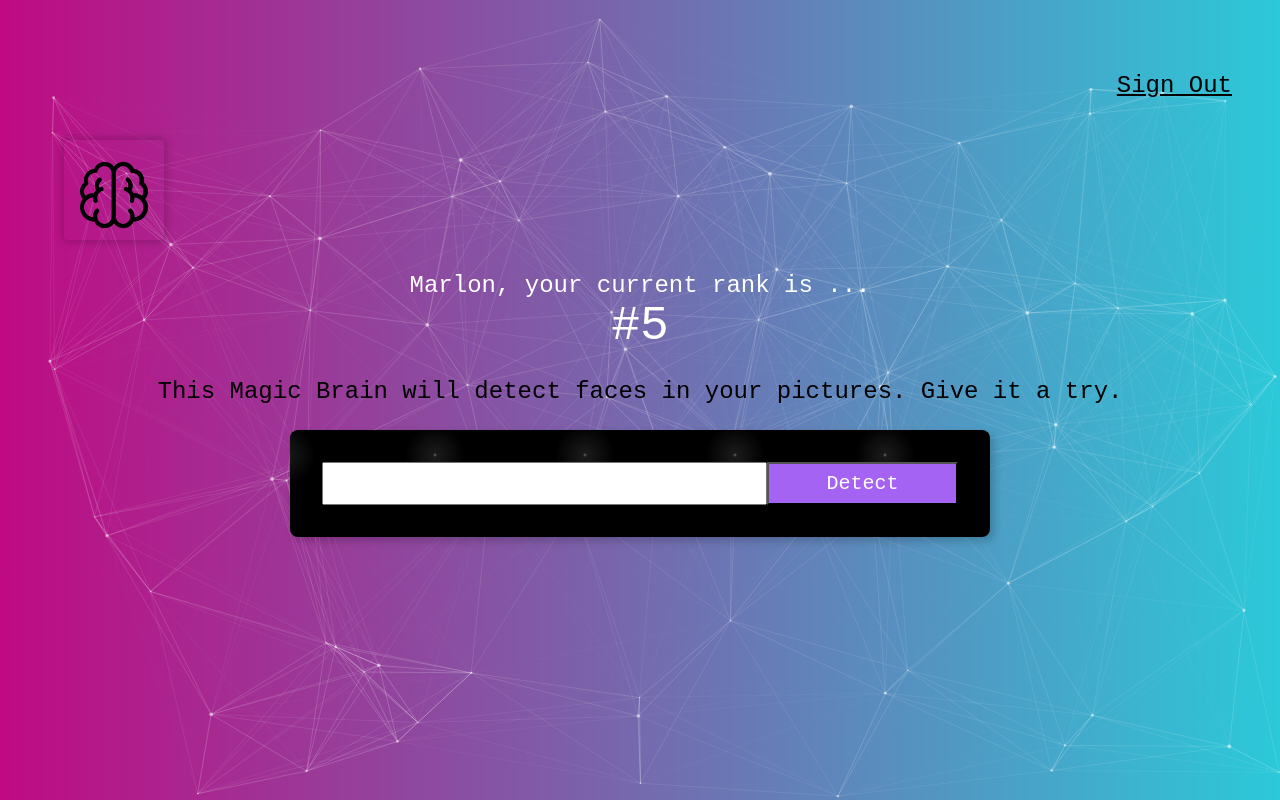
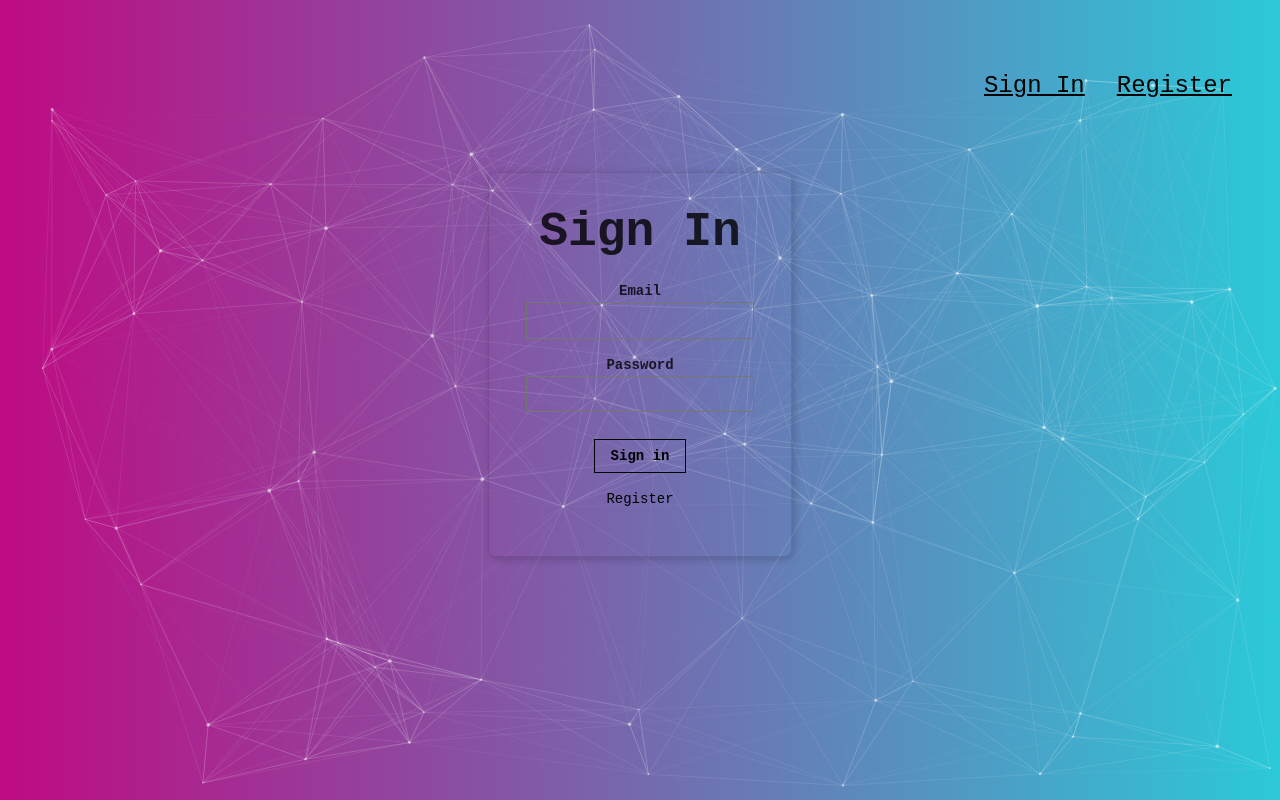
Before and after one commit to MarlonDevio/faceRecognitionBrainApp, a React (Vite) app: page / in a window 1280 px wide. Built offline with nearby package versions, Linux system fonts and the light colour scheme.

Commit message:
front-end complete

```diff
--- a/src/App.jsx
+++ b/src/App.jsx
@@ -1,15 +1,20 @@
 // Importing necessary modules and components
-import { particlesInit, particlesLoaded } from "./assets/particles/Particles";
-import { particleOptions } from "./assets/particles/ParticleOptions";
+import {
+  particlesInit,
+  particlesLoaded,
+} from "./components/particles/Particles";
+import { particleOptions } from "./components/particles/ParticleOptions";
 import { useCallback, useEffect, useState } from "react";
 import Particles from "react-tsparticles";
-import "./App.css";
 import Navigation from "./components/Navigation/Navigation";
 import Logo from "./components/Logo/Logo";
 import ImageLinkForm from "./components/ImagelinkForm/ImageLinkForm";
 import Rank from "./components/Rank/Rank";
 import FaceRecognition from "./components/FaceRecognition/FaceRecognition.jsx";
 import { loadFaceRecognition } from "./assets/clarifai/Clarifai.js";
+import Signin from "./components/Signin/Signin.jsx";
+import "./App.css";
+import Register from "./components/Register/Register.jsx";
 
 function App() {
   // Using useCallback to memoize the particles' initialization and loading functions.
@@ -21,6 +26,8 @@ function App() {
   const [input, setInput] = useState(""); // For the image URL input
   const [imageURL, setImageURL] = useState(""); // The URL to display and analyze
   const [box, setBox] = useState({}); // The data for face's bounding box
+  const [route, setRoute] = useState("signin");
+  const [isSignedIn, setIsSignedIn] = useState(false);
 
   // Event handler for changes in the input field
   const onInputChange = (ev) => {
@@ -61,6 +68,15 @@ function App() {
     }
   }, [imageURL]);
 
+  const onRouteChange = (route) => {
+    if (route === "signout") {
+      setIsSignedIn(false);
+    } else if (route === "home") {
+      setIsSignedIn(true);
+    }
+    setRoute(route);
+  };
+
   // Rendering the components for the app
   return (
     <div className="App">
@@ -71,7 +87,9 @@ function App() {
         loaded={particlesLoadedMemoized}
         options={particleOptions}
       />
-      <Navigation />
+      <Navigation isSignedIn={isSignedIn} onRouteChange={onRouteChange} />
+      {route === "home" ? (
+        <>
           <Logo />
           <Rank />
           <ImageLinkForm
@@ -79,7 +97,13 @@ function App() {
             onInputChange={onInputChange}
             onButtonSubmit={onButtonSubmit}
           />
-      <FaceRecognition imageURL={imageURL} box={box} />
+          <FaceRecognition imageURL={imageURL} box={box} />;
+        </>
+      ) : route === "signin" ? (
+        <Signin onRouteChange={onRouteChange} />
+      ) : (
+        <Register onRouteChange={onRouteChange} />
+      )}
     </div>
   );
 }
--- a/src/components/Navigation/Navigation.jsx
+++ b/src/components/Navigation/Navigation.jsx
@@ -1,9 +1,29 @@
 import React from "react";
 
-const Navigation = () => {
-  return (
+const Navigation = ({ onRouteChange, isSignedIn }) => {
+  return isSignedIn ? (
     <nav style={{ display: "flex", justifyContent: "flex-end" }}>
-      <p className="f3 link dim black underline pa3 pointer">Sign Out</p>
+      <p
+        onClick={() => onRouteChange("signout")}
+        className="f3 link dim black underline pa3 pointer"
+      >
+        Sign Out
+      </p>
+    </nav>
+  ) : (
+    <nav style={{ display: "flex", justifyContent: "flex-end" }}>
+      <p
+        onClick={() => onRouteChange("signin")}
+        className="f3 link dim black underline pa3 pointer"
+      >
+        Sign In
+      </p>
+      <p
+        onClick={() => onRouteChange("register")}
+        className="f3 link dim black underline pa3 pointer"
+      >
+        Register
+      </p>
     </nav>
   );
 };
--- /dev/null
+++ b/src/components/Register/Register.jsx
@@ -0,0 +1,58 @@
+import React from "react";
+
+const Register = ({ onRouteChange }) => {
+  return (
+    <article className="br3 ba dark-gray b--black-10 mv4 w-250 w-50-m w-25-l mw6 shadow-4 center">
+      <main className="pa4 black-80">
+        <div className="measure ">
+          <fieldset id="sign_up" className="ba b--transparent ph0 mh0">
+            <legend className="f1 fw6 ph0 mh0">Register</legend>
+            <div className="mt3">
+              <label className="db fw6 lh-copy f6" htmlFor="name">
+                Name
+              </label>
+              <input
+                className="pa2 input-reset ba bg-transparent hover-bg-black hover-white w-100"
+                type="text"
+                name="name"
+                id="name"
+              />
+            </div>
+            <div className="mt3">
+              <label className="db fw6 lh-copy f6" htmlFor="email-address">
+                Email
+              </label>
+              <input
+                className="pa2 input-reset ba bg-transparent hover-bg-black hover-white w-100"
+                type="email"
+                name="email-address"
+                id="email-address"
+              />
+            </div>
+            <div className="mv3">
+              <label className="db fw6 lh-copy f6" htmlFor="password">
+                Password
+              </label>
+              <input
+                className="b pa2 input-reset ba bg-transparent hover-bg-black hover-white w-100"
+                type="password"
+                name="password"
+                id="password"
+              />
+            </div>
+          </fieldset>
+          <div className="">
+            <input
+              onClick={() => onRouteChange("home")}
+              className="b ph3 pv2 input-reset ba b--black bg-transparent grow pointer f6 dib"
+              type="submit"
+              value="Register"
+            />
+          </div>
+        </div>
+      </main>
+    </article>
+  );
+};
+
+export default Register;
--- /dev/null
+++ b/src/components/Signin/Signin.css
@@ -0,0 +1,192 @@
+.ba {
+    border-style: solid;
+    border-width: 1px;
+}
+
+.b--black {
+    border-color: #000;
+}
+
+.b--transparent {
+    border-color: transparent;
+}
+
+.db {
+    display: block;
+}
+
+.dib {
+    display: inline-block;
+}
+
+.b {
+    font-weight: bold;
+}
+
+.fw6 {
+    font-weight: 600;
+}
+
+.input-reset {
+    -webkit-appearance: none;
+    -moz-appearance: none;
+}
+
+.input-reset::-moz-focus-inner {
+    border: 0;
+    padding: 0;
+}
+
+.lh-copy {
+    line-height: 1.5;
+}
+
+.link {
+    text-decoration: none;
+    transition: color .15s ease-in;
+}
+
+.link:link, .link:visited {
+    transition: color .15s ease-in;
+}
+
+.link:hover {
+    transition: color .15s ease-in;
+}
+
+.link:active {
+    transition: color .15s ease-in;
+}
+
+.link:focus {
+    transition: color .15s ease-in;
+    outline: 1px dotted currentColor;
+}
+
+.w-100 {
+    width: 100%;
+}
+
+.black-80 {
+    color: rgba(0, 0, 0, .8);
+}
+
+.black {
+    color: #000;
+}
+
+.bg-transparent {
+    background-color: transparent;
+}
+
+.hover-white:hover {
+    color: #fff;
+}
+
+.hover-white:focus {
+    color: #fff;
+}
+
+.hover-bg-black:hover {
+    background-color: #000;
+}
+
+.hover-bg-black:focus {
+    background-color: #000;
+}
+
+.pa0 {
+    padding: 0;
+}
+
+.pa2 {
+    padding: .5rem;
+}
+
+.pa4 {
+    padding: 2rem;
+}
+
+.pv2 {
+    padding-top: .5rem;
+    padding-bottom: .5rem;
+}
+
+.ph0 {
+    padding-left: 0;
+    padding-right: 0;
+}
+
+.ph3 {
+    padding-left: 1rem;
+    padding-right: 1rem;
+}
+
+.ma0 {
+    margin: 0;
+}
+
+.mt3 {
+    margin-top: 1rem;
+}
+
+.mv3 {
+    margin-top: 1rem;
+    margin-bottom: 1rem;
+}
+
+.mh0 {
+    margin-left: 0;
+    margin-right: 0;
+}
+
+.f4 {
+    font-size: 1.25rem;
+}
+
+.f6 {
+    font-size: .875rem;
+}
+
+.measure {
+    max-width: 30em;
+}
+
+.center {
+    margin-right: auto;
+    margin-left: auto;
+}
+
+.dim {
+    opacity: 1;
+    transition: opacity .15s ease-in;
+}
+
+.dim:hover, .dim:focus {
+    opacity: .5;
+    transition: opacity .15s ease-in;
+}
+
+.dim:active {
+    opacity: .8;
+    transition: opacity .15s ease-out;
+}
+
+.grow {
+    -moz-osx-font-smoothing: grayscale;
+    backface-visibility: hidden;
+    transform: translateZ(0);
+    transition: transform .25s ease-out;
+}
+
+.grow:hover, .grow:focus {
+    transform: scale(1.05);
+}
+
+.grow:active {
+    transform: scale(.9);
+}
+
+.pointer:hover {
+    cursor: pointer;
+}
--- /dev/null
+++ b/src/components/Signin/Signin.jsx
@@ -0,0 +1,57 @@
+import React from "react";
+import "./Signin.css";
+
+const Signin = ({ onRouteChange }) => {
+  return (
+    <article className="br3 ba dark-gray b--black-10 mv4 w-250 w-50-m w-25-l mw6 shadow-4 center">
+      <main className="pa4 black-80">
+        <div className="measure ">
+          <fieldset id="sign_up" className="ba b--transparent ph0 mh0">
+            <legend className="f1 fw6 ph0 mh0">Sign In</legend>
+            <div className="mt3">
+              <label className="db fw6 lh-copy f6" htmlFor="email-address">
+                Email
+              </label>
+              <input
+                className="pa2 input-reset ba bg-transparent hover-bg-black hover-white w-100"
+                type="email"
+                name="email-address"
+                id="email-address"
+              />
+            </div>
+            <div className="mv3">
+              <label className="db fw6 lh-copy f6" htmlFor="password">
+                Password
+              </label>
+              <input
+                className="b pa2 input-reset ba bg-transparent hover-bg-black hover-white w-100"
+                type="password"
+                name="password"
+                id="password"
+              />
+            </div>
+          </fieldset>
+          <div className="">
+            <input
+              onClick={() => onRouteChange("home")}
+              className="b ph3 pv2 input-reset ba b--black bg-transparent grow pointer f6 dib"
+              type="submit"
+              value="Sign in"
+            />
+          </div>
+          <div className="lh-copy mt3">
+            <p
+              style={{ cursor: "pointer" }}
+              onClick={() => onRouteChange("register")}
+              className="f6 link dim black db"
+            >
+              Register
+            </p>
+          </div>
+        </div>
+      </main>
+    </article>
+  );
+};
+
+export default Signin;
```
Also changed, not shown: src/components/particles/ParticleOptions.jsx (renamed from src/assets/particles/ParticleOptions.jsx), src/components/particles/Particles.jsx (renamed from src/assets/particles/Particles.jsx). Lines whose indentation alone changed are shown as unchanged.
